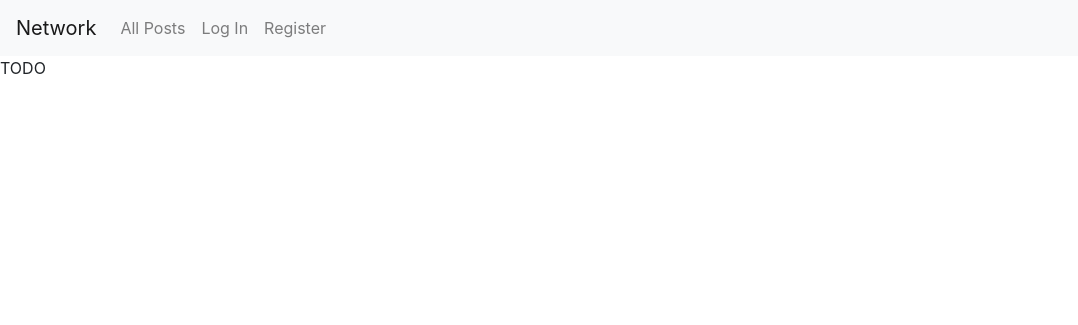
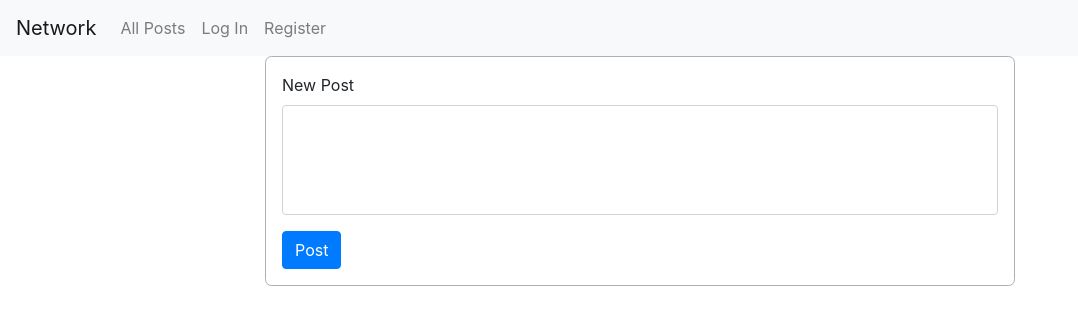
Before and after one commit to Matheus-IT/network, a Django app: page / in a window 1280 px wide. Shown: the top 325 px of the page, without its empty margins (0-1078 px from the left). Run offline with Django 3.2, Linux system fonts and the light colour scheme; some libraries are stand-ins or nearby versions.

Commit message:
base for new post feature

```diff
--- /dev/null
+++ b/network/static/network/index.js
@@ -0,0 +1,9 @@
+document.addEventListener('DOMContentLoaded', function() {
+	const submitNewPost = document.querySelector('#submitNewPost');
+	submitNewPost.addEventListener('click', (e) => handleSubmitNewPost(e));
+});
+
+function handleSubmitNewPost(event) {
+	event.preventDefault();
+	console.log('New Post!');
+}
--- a/network/static/network/styles.css
+++ b/network/static/network/styles.css
@@ -0,0 +1,13 @@
+/* GLOBALS */
+textarea {
+	resize: none;
+}
+
+.newPostArea {
+	width: 60%;
+	margin: auto;
+	padding: 1em;
+
+	border-radius: 0.4em;
+	border: 0.075em solid rgb(175, 175, 175);
+}
--- a/network/templates/network/index.html
+++ b/network/templates/network/index.html
@@ -1,5 +1,22 @@
 {% extends "network/layout.html" %}
 
+{% load static %}
+
+{% block otherStatics %}
+    <script src="{% static 'network/index.js' %}"></script>
+{% endblock%}
+
 {% block body %}
-    TODO
+    <div class="indexContainer container-fluid">
+        <div class="newPostArea">
+            <label for="newPost">New Post</label>
+            <form action="">
+                <div class="form-group">
+                    <textarea id="newPost" class="form-control" cols="20" rows="4"></textarea>
+                </div>
+                <button id="submitNewPost" class="btn btn-primary" button>Post</button>
+            </form>
+        </div>
+
+    </div>
 {% endblock %}
--- a/network/templates/network/layout.html
+++ b/network/templates/network/layout.html
@@ -6,6 +6,8 @@
         <title>{% block title %}Social Network{% endblock %}</title>
         <link rel="stylesheet" href="https://stackpath.bootstrapcdn.com/bootstrap/4.4.1/css/bootstrap.min.css" integrity="sha384-Vkoo8x4CGsO3+Hhxv8T/Q5PaXtkKtu6ug5TOeNV6gBiFeWPGFN9MuhOf23Q9Ifjh" crossorigin="anonymous">
         <link href="{% static 'network/styles.css' %}" rel="stylesheet">
+        {% block otherStatics %}
+        {% endblock %}
     </head>
     <body>
 
```
